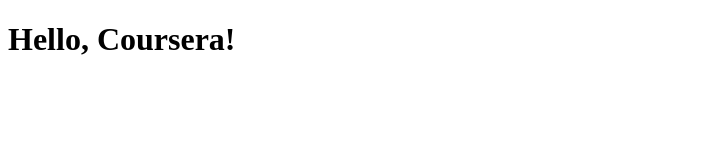
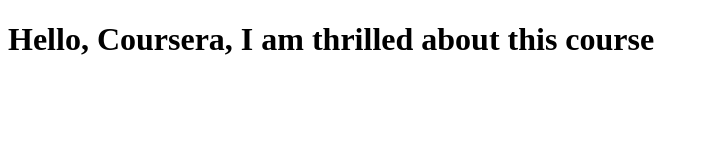
Before and after one commit to omkarw/coursera-angular, a plain HTML site: page index.html in a window 1280 px wide. Shown: the whole page, without its empty margins (0-709 px from the left). Drawn offline with Linux system fonts and the light colour scheme.

Commit message:
New Version of Web File

```diff
--- a/index.html
+++ b/index.html
@@ -5,6 +5,6 @@
     <title>Hello, Coursera</title>
   </head>
   <body>
-    <h1>Hello, Coursera!</h1>
+    <h1>Hello, Coursera, I am thrilled about this course</h1>
   </body>
 </html>
```
